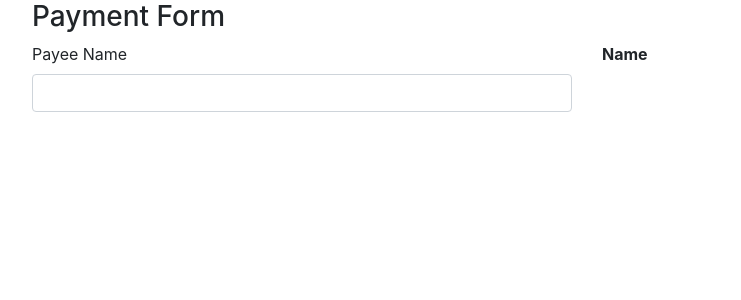
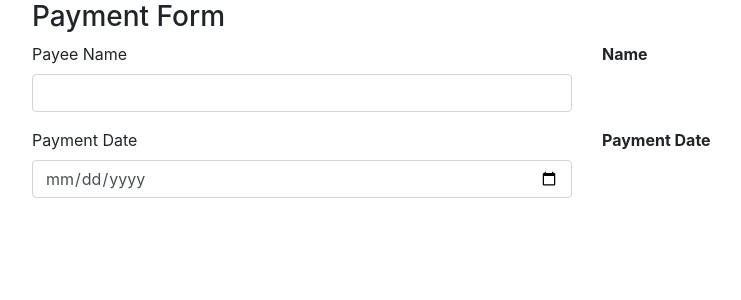
Before and after one commit to Proyce/Simple-Angular-Payment-Form, an Angular app: page / in a window 1280 px wide. Shown: the top 300 px of the page, without its empty margins (53-794 px from the left). Built offline with nearby package versions, Linux system fonts and the light colour scheme.

Commit message:
Added date field and its display

```diff
--- a/src/app/app.component.html
+++ b/src/app/app.component.html
@@ -2,7 +2,7 @@
   <h3>Payment Form</h3>
 
 <div class="row">
-  <div class="form-group col">
+   <div class="form-group col">
   <label> Payee Name </label>
   <input class="form-control" (input)="onNameChange($event.target.value)">
   </div>
@@ -15,4 +15,18 @@
   </div>
 </div>
 
+<div class="row">
+   <div class="form-group col">
+  <label> Payment Date </label>
+  <input type="date" class="form-control" (input)="onDateChange($event.target.value)">
+  </div>
+
+  <div class="col">
+    <label for=""><b>Payment Date</b></label>
+    <div>
+      {{date | date: 'MMMM d, y.' }}
+    </div>
+  </div>
 </div>
+
+</div>
--- a/src/app/app.component.ts
+++ b/src/app/app.component.ts
@@ -7,8 +7,13 @@ import { Component } from '@angular/core';
 })
 export class AppComponent {
   name: string;
+  date: string;
 
   onNameChange(value: string) {
     this.name = value;
   }
+
+  onDateChange(value: string) {
+    this.date = value;
+  }
 }
```
